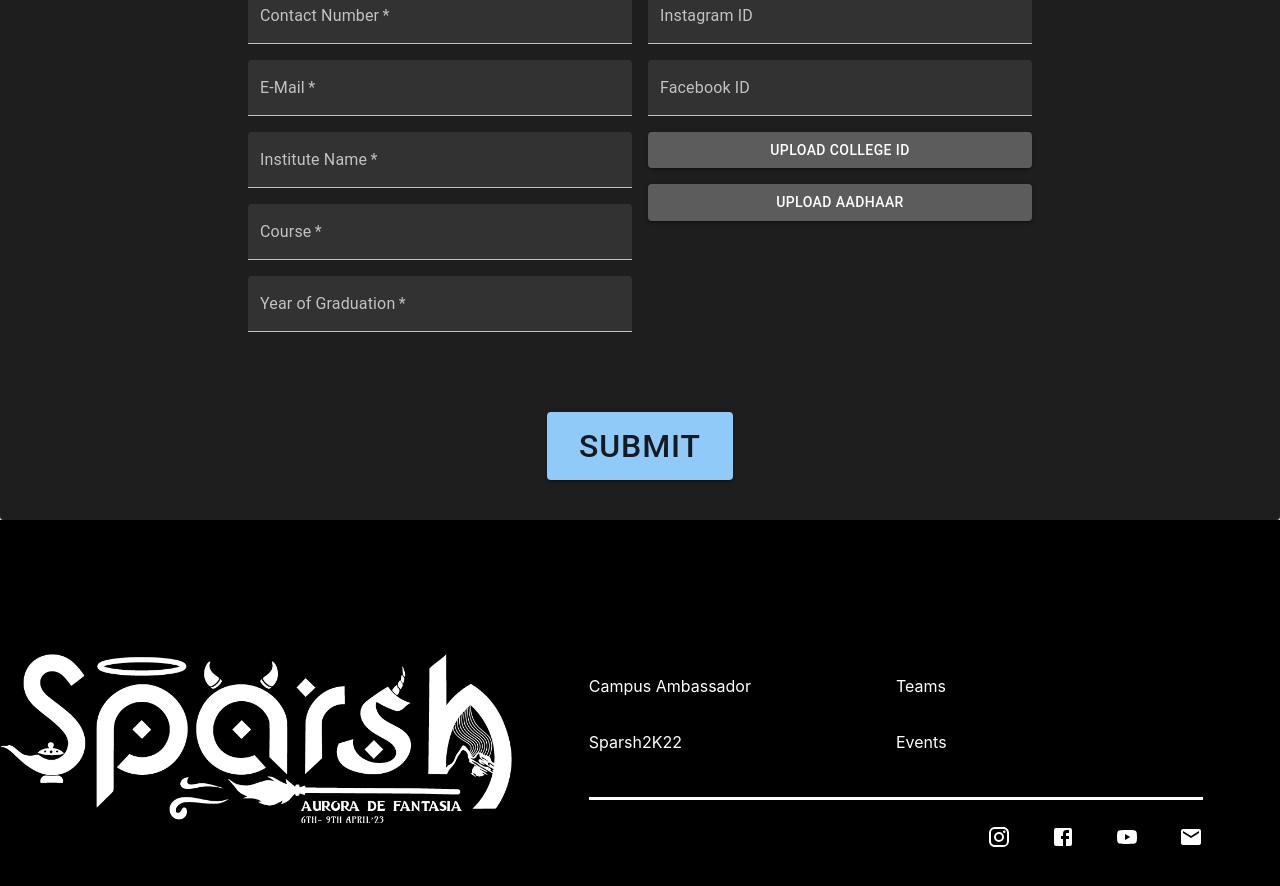
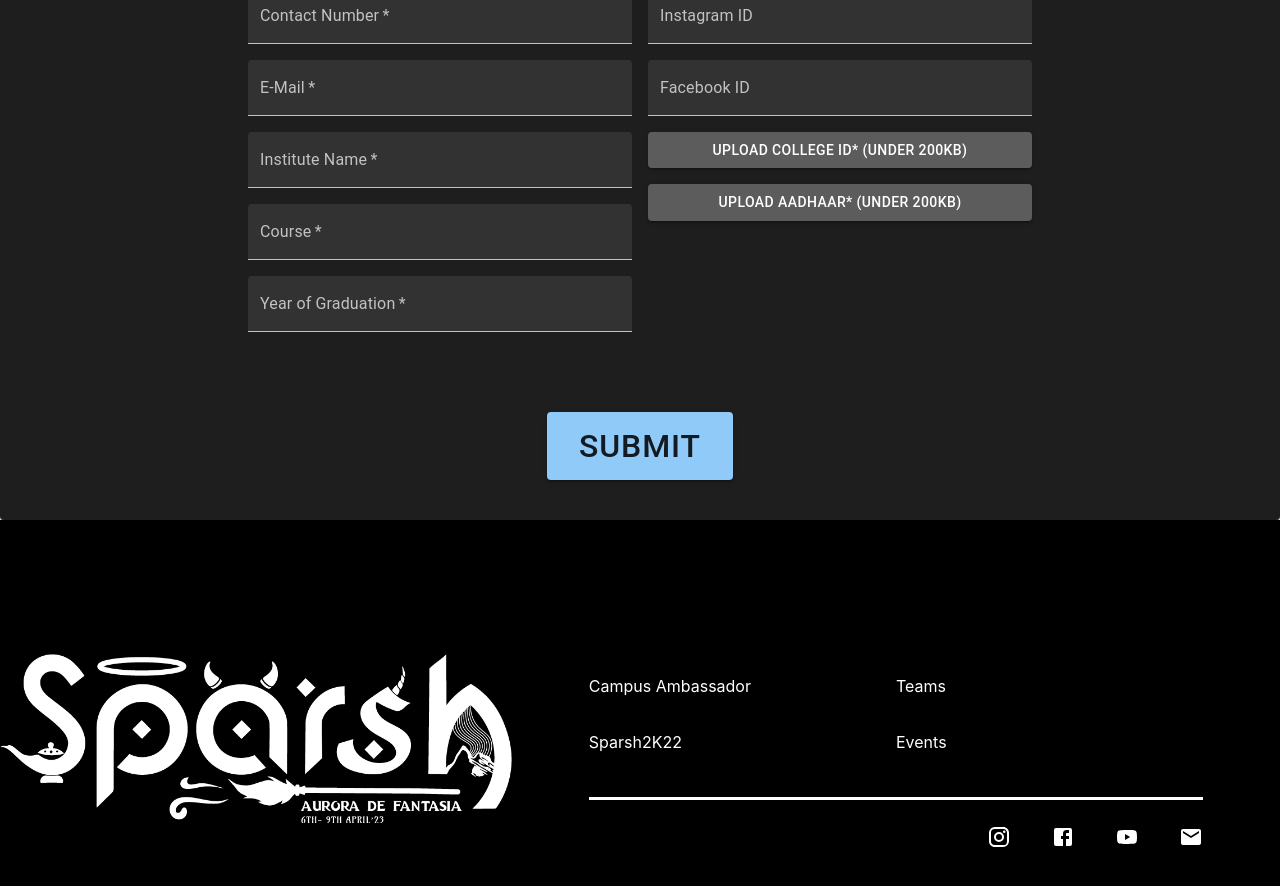
Before and after one commit to Naman-Rohilla/Sparsh2023, a React (Create React App) app: page /CampusAmbassador in a window 1280 px wide. Shown: the part 3040-3926 px from the top of the page. Built offline with nearby package versions, Linux system fonts and the light colour scheme; a web font is replaced by a local one.

Commit message:
file requirement 200kb text added

```diff
--- a/src/Components/campusAmbassador/CaRegister.js
+++ b/src/Components/campusAmbassador/CaRegister.js
@@ -127,7 +127,7 @@ const CaRegister = () => {
               variant="contained"
               component="label"
             >
-              UPLOAD COLLEGE ID
+              UPLOAD COLLEGE ID* (under 200kb)
 
               <input type="file" hidden onChange={handleCollegeId} required={true}/>
 
@@ -139,7 +139,7 @@ const CaRegister = () => {
               variant="contained"
               component="label"
             >
-              UPLOAD AADHAAR
+              UPLOAD AADHAAR* (under 200kb)
 
               <input type="file" hidden onChange={handleAadhar} required={true}/>
 
```
